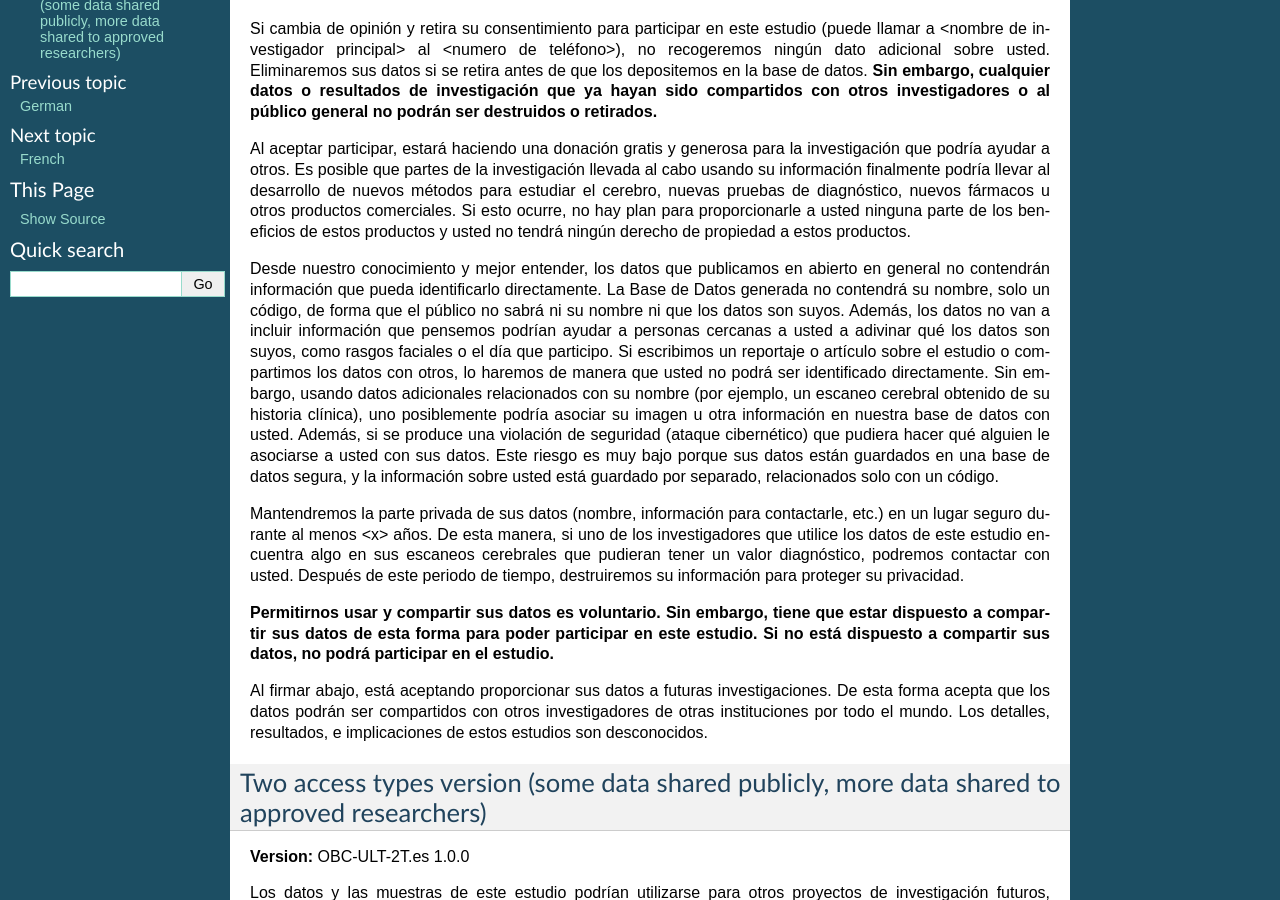
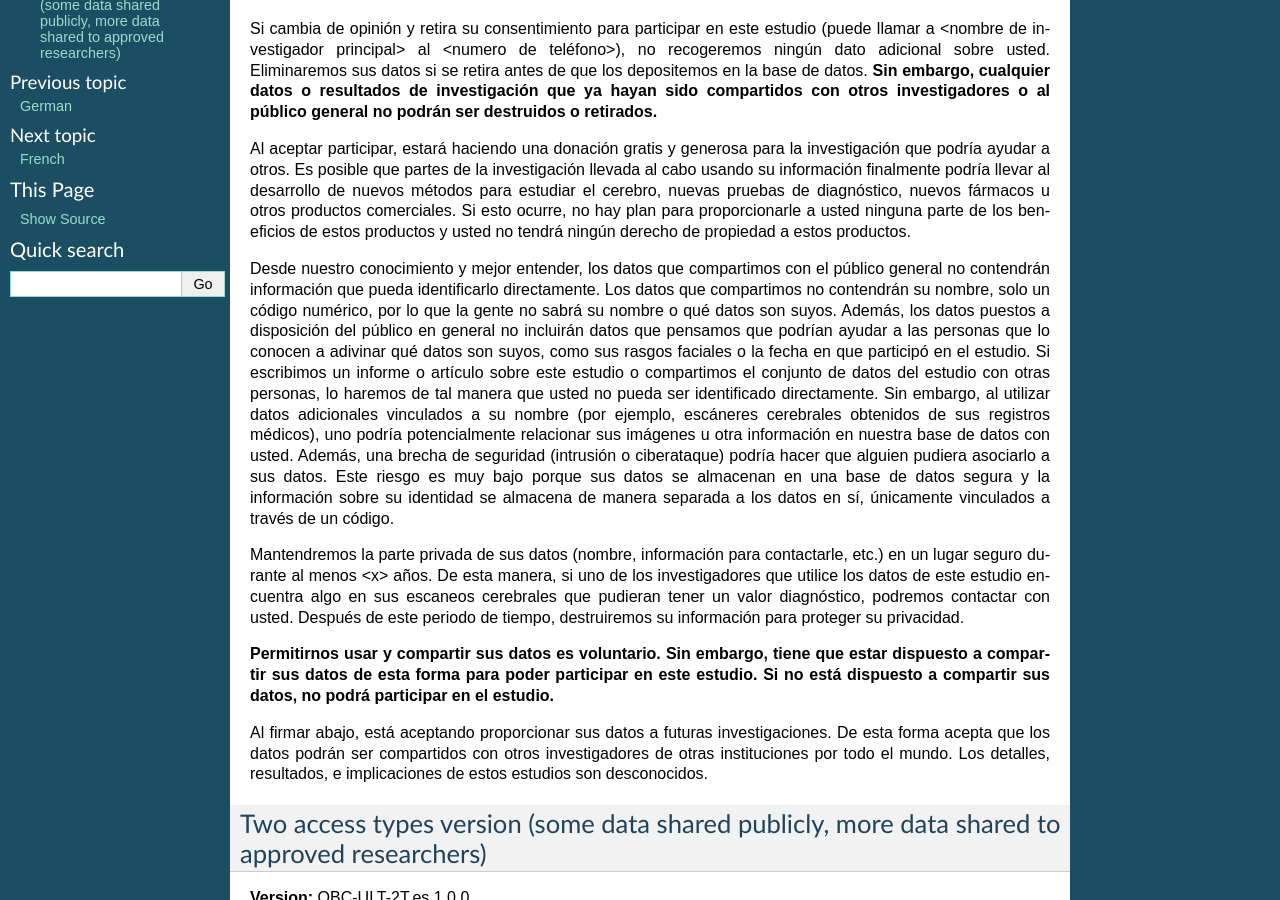
Before and after one commit to con/open-brain-consent, a Sphinx documentation site: the page built from docs/source/i18n/ultimate.es.rst, in a window 1280 px wide and 900 px high, scrolled down 402 px. Built offline with Sphinx 7.4.7, drawn with Linux system fonts in a browser that asks for light colours.

Commit message:
Update docs/source/i18n/ultimate.es.rst
Match translation in first and second parts

```diff
--- a/docs/source/i18n/ultimate.es.rst
+++ b/docs/source/i18n/ultimate.es.rst
@@ -19,7 +19,7 @@ Si cambia de opinión y retira su consentimiento para participar en este estudio
 
 Al aceptar participar, estará haciendo una donación gratis y generosa para la investigación que podría ayudar a otros. Es posible que partes de la investigación llevada al cabo usando su información finalmente podría llevar al desarrollo de nuevos métodos para estudiar el cerebro, nuevas pruebas de diagnóstico, nuevos fármacos u otros productos comerciales. Si esto ocurre, no hay plan para proporcionarle a usted ninguna parte de los beneficios de estos productos y usted no tendrá ningún derecho de propiedad a estos productos.
 
-Desde nuestro conocimiento y mejor entender, los datos que publicamos en abierto en general no contendrán información que pueda identificarlo directamente. La Base de Datos generada no contendrá su nombre, solo un código, de forma que el público no sabrá ni su nombre ni que los datos son suyos. Además, los datos no van a incluir información que pensemos podrían ayudar a personas cercanas a usted a adivinar qué los datos son suyos, como rasgos faciales o el día que participo. Si escribimos un reportaje o artículo sobre el estudio o compartimos los datos con otros, lo haremos de manera que usted no podrá ser identificado directamente. Sin embargo, usando datos adicionales relacionados con su nombre (por ejemplo, un escaneo cerebral obtenido de su historia clínica), uno posiblemente podría asociar su imagen u otra información en nuestra base de datos con usted. Además, si se produce una violación de seguridad (ataque cibernético) que pudiera hacer qué alguien le asociarse a usted con sus datos. Este riesgo es muy bajo porque sus datos están guardados en una base de datos segura, y la información sobre usted está guardado por separado, relacionados solo con un código.
+Desde nuestro conocimiento y mejor entender, los datos que compartimos con el público general no contendrán información que pueda identificarlo directamente. Los datos que compartimos no contendrán su nombre, solo un código numérico, por lo que la gente no sabrá su nombre o qué datos son suyos. Además, los datos puestos a disposición del público en general no incluirán datos que pensamos que podrían ayudar a las personas que lo conocen a adivinar qué datos son suyos, como sus rasgos faciales o la fecha en que participó en el estudio. Si escribimos un informe o artículo sobre este estudio o compartimos el conjunto de datos del estudio con otras personas, lo haremos de tal manera que usted no pueda ser identificado directamente. Sin embargo, al utilizar datos adicionales vinculados a su nombre (por ejemplo, escáneres cerebrales obtenidos de sus registros médicos), uno podría potencialmente relacionar sus imágenes u otra información en nuestra base de datos con usted. Además, una brecha de seguridad (intrusión o ciberataque) podría hacer que alguien pudiera asociarlo a sus datos. Este riesgo es muy bajo porque sus datos se almacenan en una base de datos segura y la información sobre su identidad se almacena de manera separada a los datos en sí, únicamente vinculados a través de un código.
 
 Mantendremos la parte privada de sus datos (nombre, información para contactarle, etc.) en un lugar seguro durante al menos <x> años. De esta manera, si uno de los investigadores que utilice los datos de este estudio encuentra algo en sus escaneos cerebrales que pudieran tener un valor diagnóstico, podremos contactar con usted. Después de este periodo de tiempo, destruiremos su información para proteger su privacidad.
 
```
